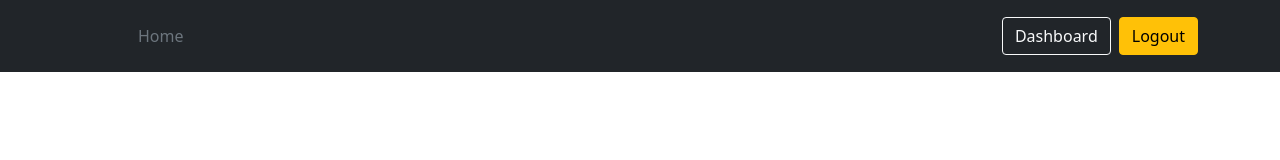
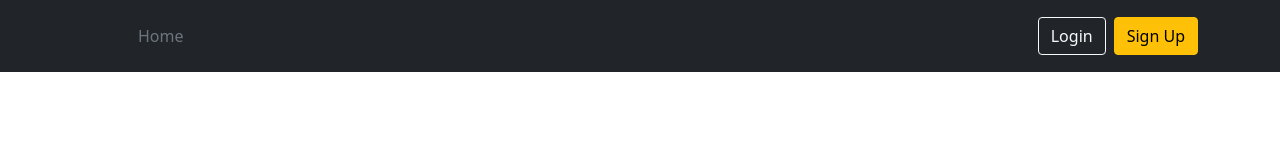
Before and after one commit to berkeka/corp_video_conf_client, a React (Create React App) app: page / in a window 1280 px wide. Shown: the top 160 px of the page. Built offline with nearby package versions, Linux system fonts and the light colour scheme.

Commit message:
Minor fix Wrong assignment caused login and signup links to not appear for logged in users

```diff
--- a/src/App.tsx
+++ b/src/App.tsx
@@ -55,7 +55,7 @@ class App extends Component<Props, State> {
   }
 
   render() {
-    const currentUser = this.state;
+    const {currentUser} = this.state;
 
     return (
       <div>
@@ -71,7 +71,7 @@ class App extends Component<Props, State> {
               </ul>
 
               <div className="text-end">
-              {currentUser ? (
+              {(currentUser)? (
                 <Fragment>
                   <Link to={"/dashboard"} className="btn btn-outline-light me-2">Dashboard</Link>
                   <Link to={"/login"} className="btn btn-warning" onClick={this.logOut}>Logout</Link>
```
